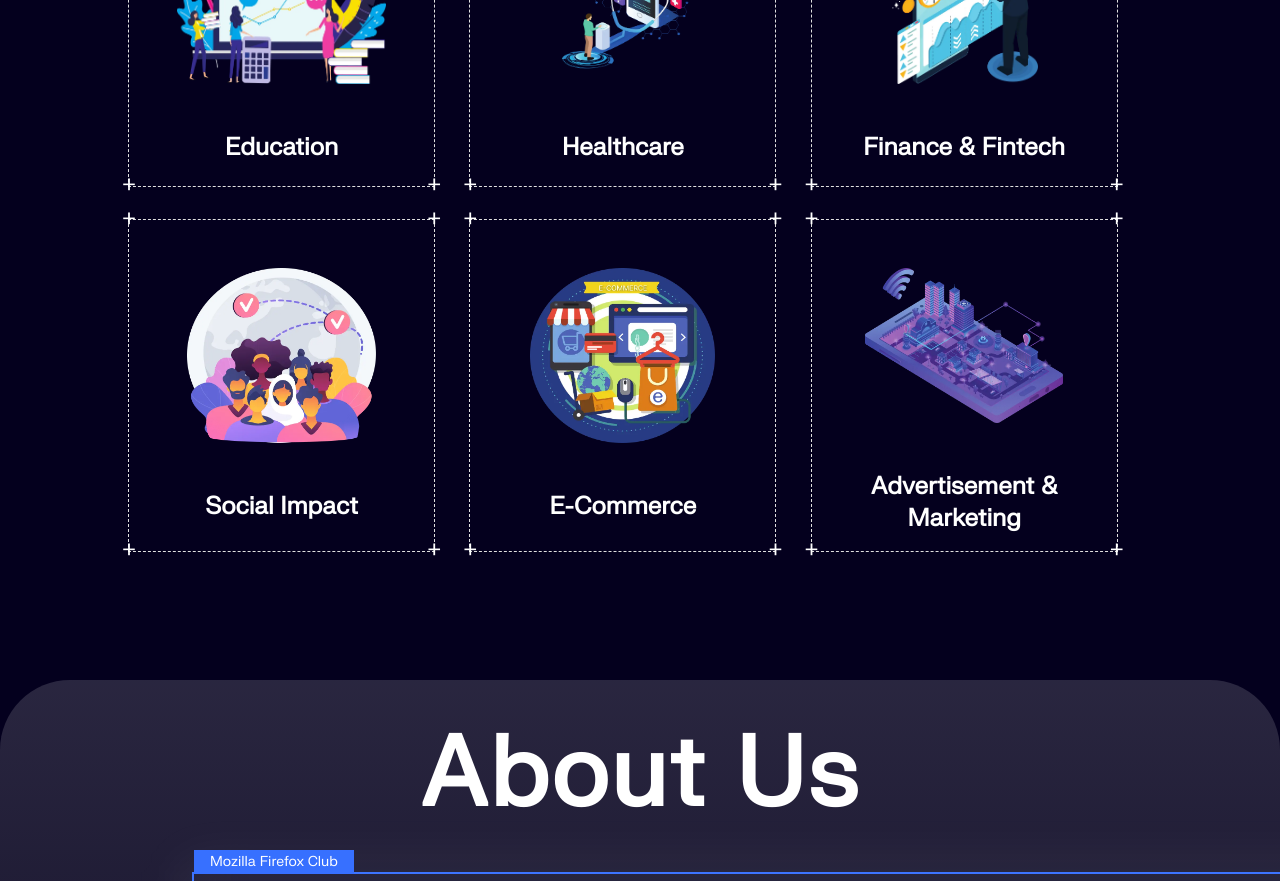
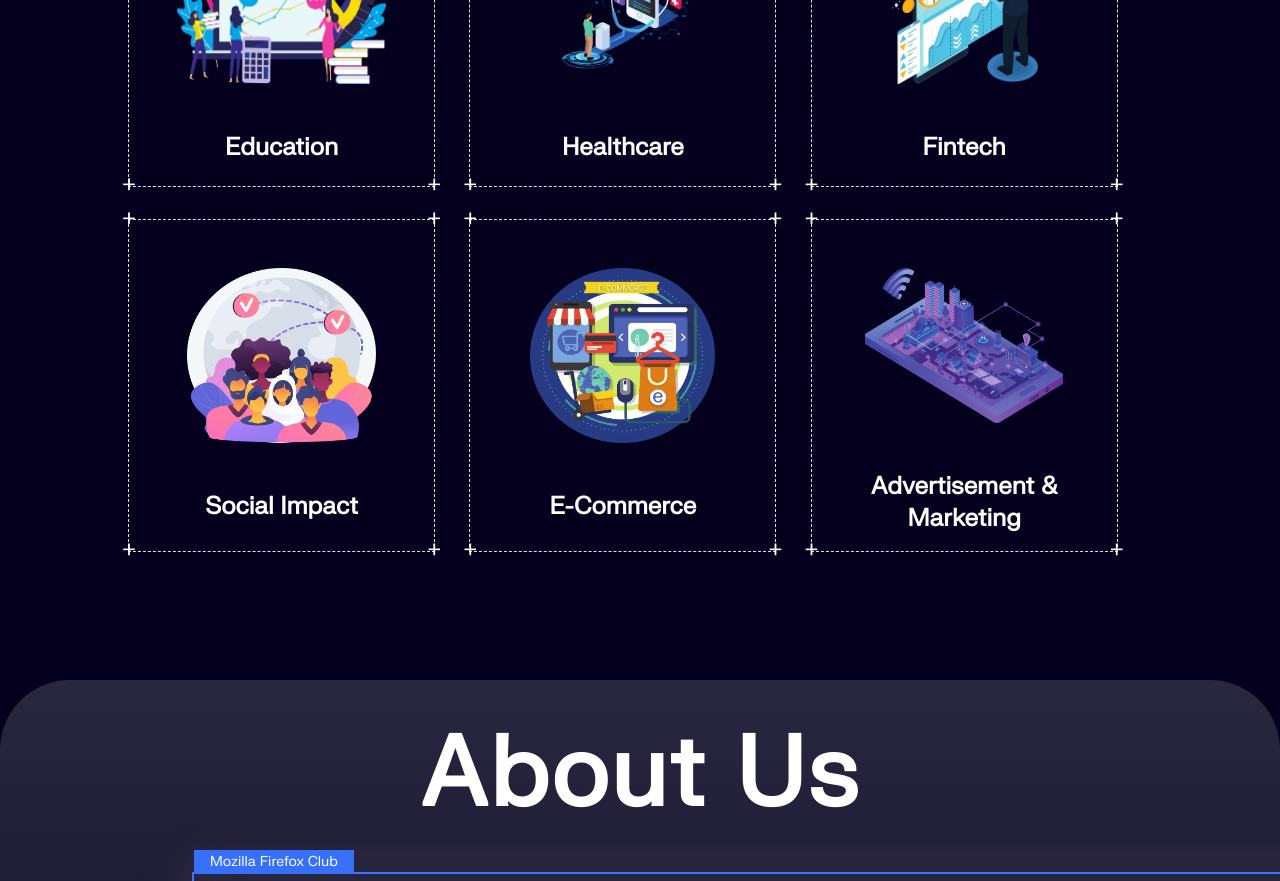
Before and after one commit to MFC-VIT/InnovationX-24, a React (Vite) app: page / in a window 1280 px wide. Shown: the part 4060-4941 px from the top of the page. Built offline with nearby package versions, Linux system fonts and the light colour scheme.

Commit message:
Fix: Content UI

```diff
--- a/src/section/About.tsx
+++ b/src/section/About.tsx
@@ -6,12 +6,12 @@ const About = () => {
       <div className="--container w-[90%] md:w-[80%] bg-gradient-to-b from-[rgba(0,0,0,0.2)]  to-[rgba(255,255,255,0.23)] mx-auto flex flex-col md:flex-row md:justify-between md:items-center  gap-8 py-4 md:py-8 px-2 md:px-20 rounded-[20px] ">
         {/* <div className="hidden md:flex w-[40%]  flex-col gap-4">
           <img
-            src="/images/about.jpg"
+            src="/images/about.png"
             alt=""
             className="w-full rounded-[50px]"
           />
           <div className="--pop-up flex flex-col gap-2">
-            <div className="info px-2 w-[70%] py-2 bg-white rounded-lg rounded-br-none text-[0.75rem] self-end">
+            <div className="info px-2 w-[70%] py-2 bg-white rounded-lg rounded-br-none text-[0.5rem] self-end">
               Brace yourself for an unforgettable 36-hour hackathon experience.
               No boundaries, just innovation. Join now and ignite your
               creativity!
--- a/src/section/Tracks.tsx
+++ b/src/section/Tracks.tsx
@@ -11,7 +11,7 @@ const trackData = [
   },
   {
     img: "c.webp",
-    title: "Finance & Fintech",
+    title: "Fintech",
   },
   {
     img: "d.webp",
```
Also changed, not shown: public/images/AdLogo.png (added).
